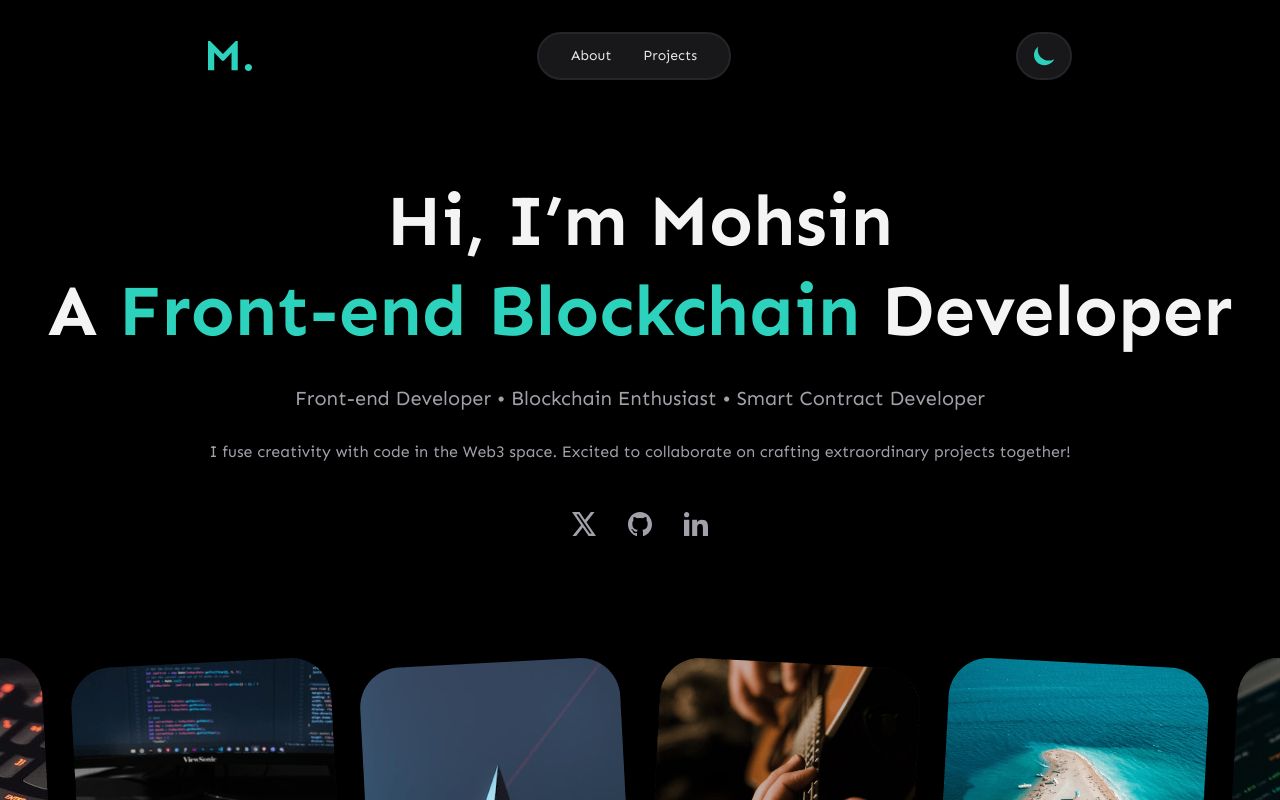
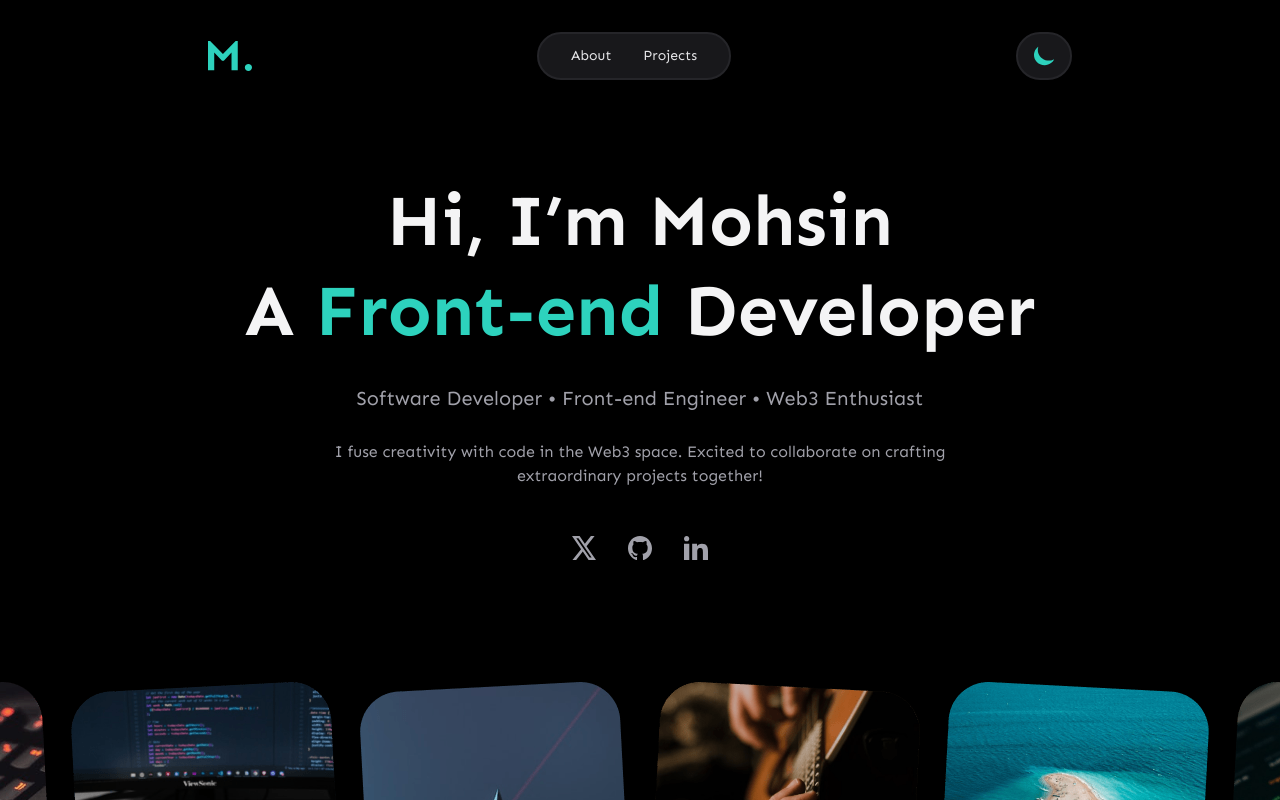
Before and after one commit to mohsin-khan07/Portfolio, a React (Vite) app: page / in a window 1280 px wide. Shown: the top 800 px of the page. Built offline with nearby package versions, Linux system fonts and the light colour scheme.

Commit message:
hero section content changed

```diff
--- a/src/pages/Home.jsx
+++ b/src/pages/Home.jsx
@@ -19,12 +19,11 @@ function Hero() {
         <div className="flex flex-col text-4xl font-bold leading-[50px] text-grey1 transition-colors dark:text-grey8 sm:text-5xl sm:leading-[60px] md:text-6xl md:leading-[80px] xl:text-7xl xl:leading-[90px]">
           <span>Hi, I’m Mohsin</span>
           <span>
-            A <span className="text-highlight">Front-end Blockchain</span>{" "}
-            Developer
+            A <span className="text-highlight">Front-end</span> Developer
           </span>
         </div>
         <p className="text-lg md:text-xl">
-          Front-end Developer • Blockchain Enthusiast • Smart Contract Developer
+          Software Developer • Front-end Engineer • Web3 Enthusiast
         </p>
         <p className="w-3/4">
           I fuse creativity with code in the Web3 space. Excited to collaborate
```
